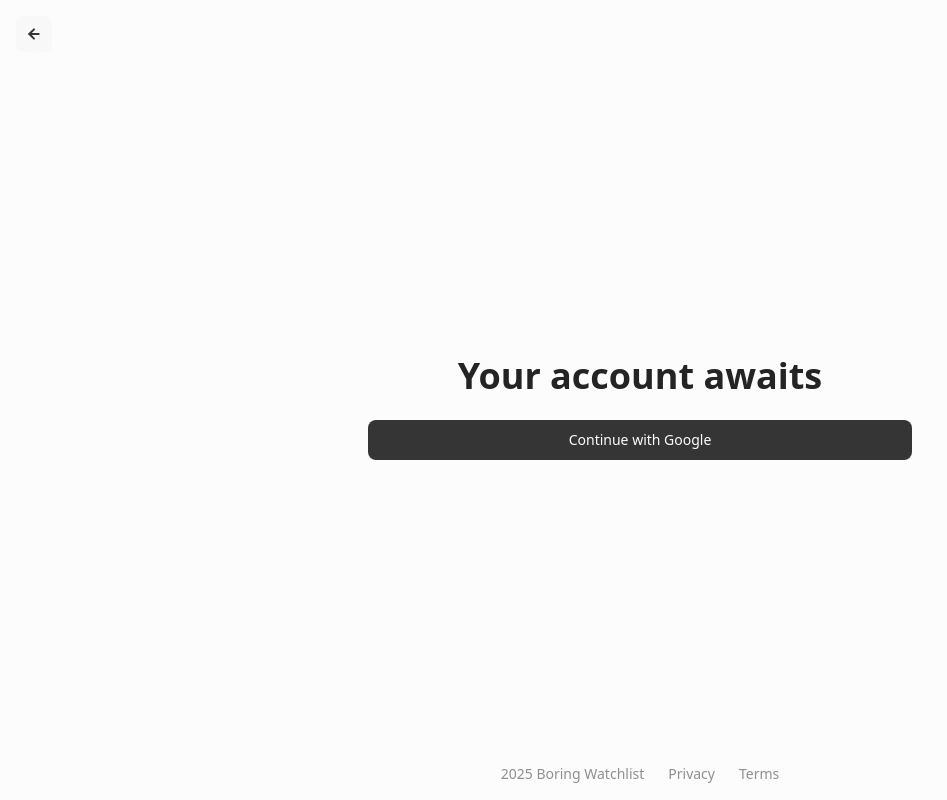
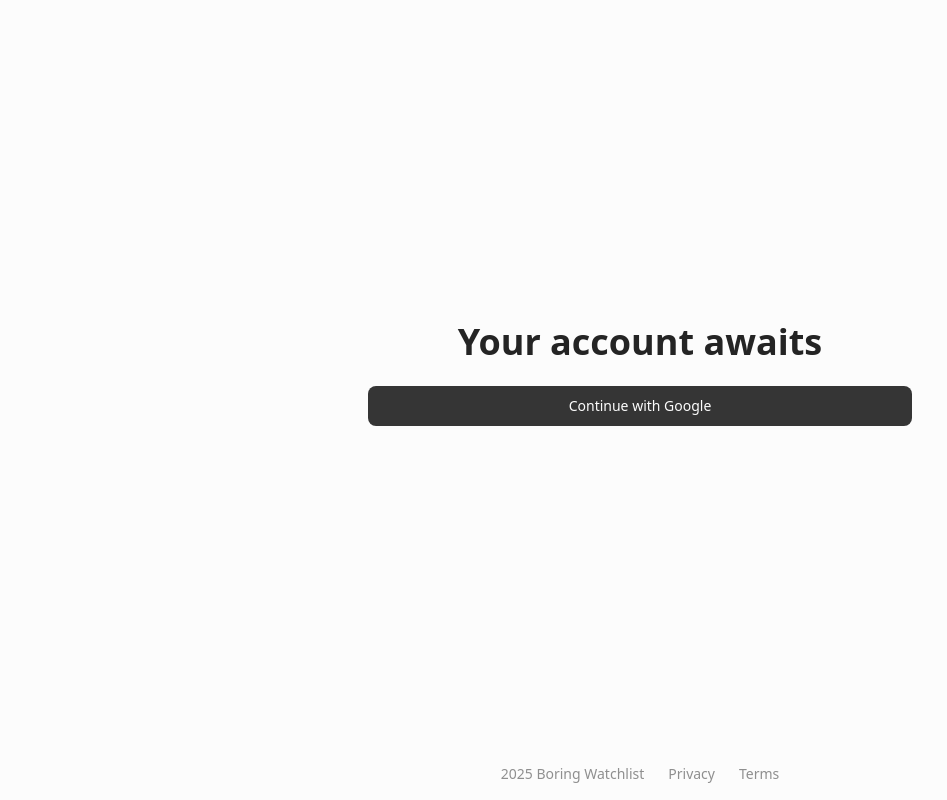
Before and after one commit to mozzillation/boring-watchlist-web, a Next.js app: page /sign-in in a window 1280 px wide. Shown: the whole page, without its empty margins (0-947 px from the left). Built offline with nearby package versions, Linux system fonts and the light colour scheme; no server answers.

Commit message:
refactor: comment out unused imports and header for cleaner code, part of BW-56

```diff
--- a/src/app/(auth)/sign-in/page.tsx
+++ b/src/app/(auth)/sign-in/page.tsx
@@ -3,8 +3,8 @@
 import { motion, Variants } from 'motion/react'
 
 import { Button } from '@/components/ui/button'
-import { ArrowLeft } from 'lucide-react'
-import Link from 'next/link'
+// import { ArrowLeft } from 'lucide-react'
+// import Link from 'next/link'
 
 import { signInWithGoogle } from '@/lib/auth-actions'
 
@@ -37,13 +37,13 @@ const CreateAccountPage = () => {
     <div
       className={`w-full flex flex-col items-center justify-center content-center h-full grow`}
     >
-      <header className={`p-4 flex flex-row w-full`}>
+      {/* <header className={`p-4 flex flex-row w-full`}>
         <Link href="/" passHref>
           <Button variant="secondary" size="icon">
             <ArrowLeft strokeWidth={3} />
           </Button>
         </Link>
-      </header>
+      </header> */}
       <motion.main
         variants={MOTION_PARENT}
         initial="initial"
```
